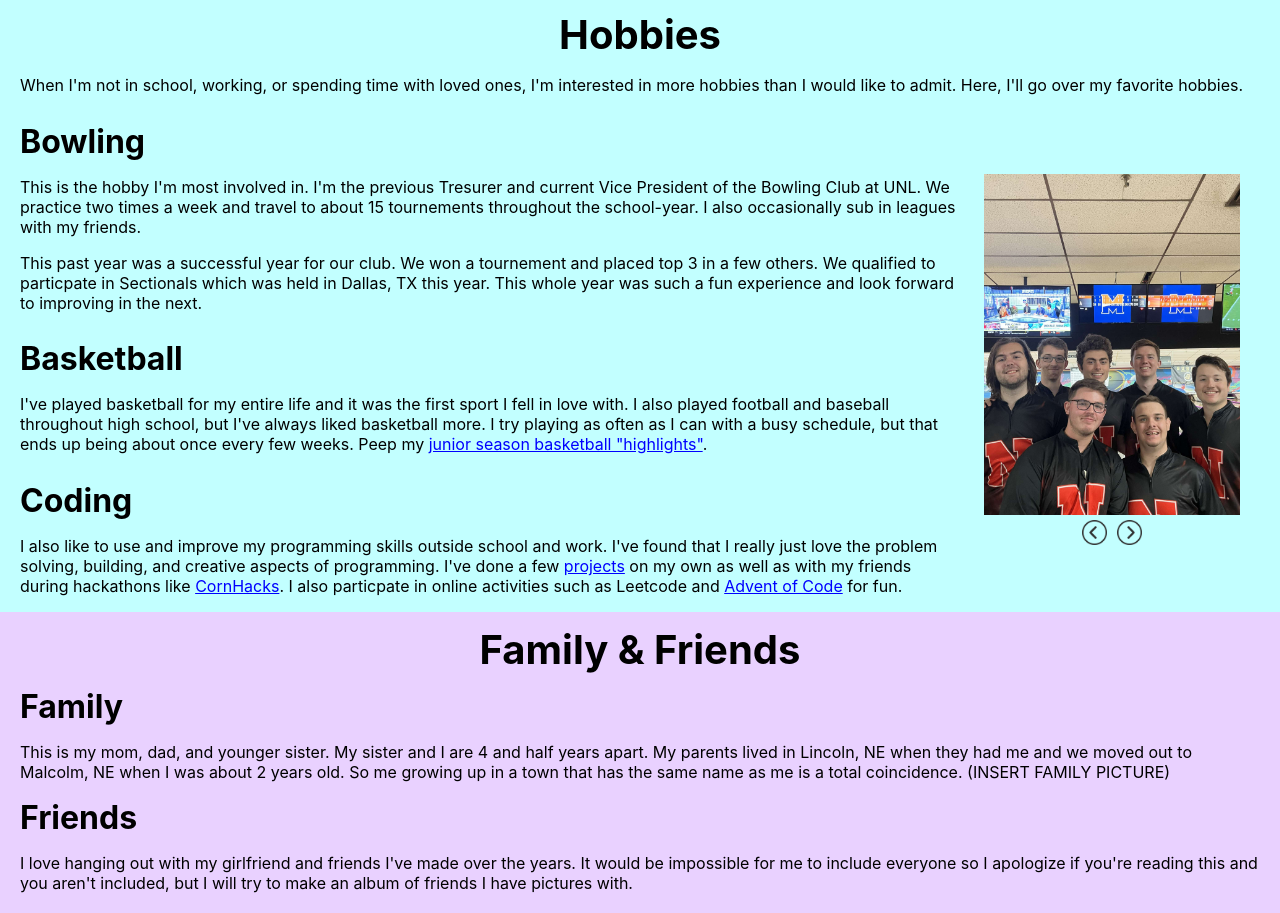
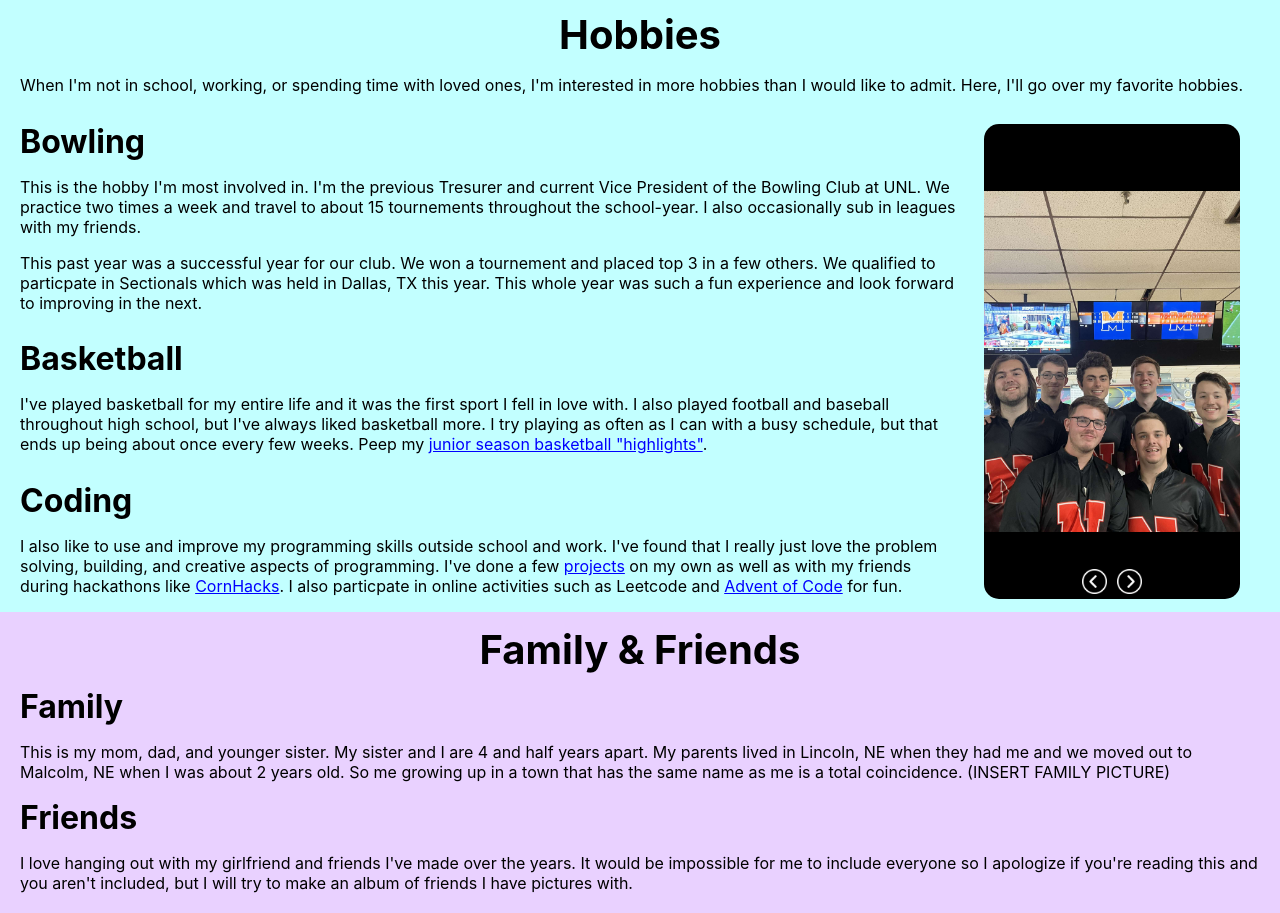
Before and after one commit to msaltzman5/my-website, a React (Create React App) app: page / in a window 1280 px wide. Shown: the part 1360-2273 px from the top of the page. Built offline with nearby package versions, Linux system fonts and the light colour scheme.

Commit message:
valid image carousel

```diff
--- a/src/Components/ImageCarousel/ImageCarousel.css
+++ b/src/Components/ImageCarousel/ImageCarousel.css
@@ -1,3 +1,15 @@
+.image-carousel-wrapper {
+  display: flex;
+  flex-direction: column;
+  align-items: center;
+  justify-content: center;
+  height: 95%;
+  background-color: black;
+  position: relative;
+  border-radius: 15px;
+  overflow: hidden; /* Prevent images from overflowing the border radius */
+}
+
 .image-carousel {
   text-align: center;
   width: 20vw;
@@ -5,26 +17,35 @@
 }
 
 .carousel-image {
-  width: 20vw;
+  width: 100%;
   height: auto;
+  transition: all 1s ease;
+  /* border-radius: 25px; */
 }
 
 .carousel-image:hover {
   cursor: pointer;
-  filter: brightness(85%);
+  filter: brightness(90%);
 }
 
 .loading-text {
   text-align: center;
+  color: white;
 }
 
 .carousel-controls {
-  margin-top: 5px;
+  position: absolute;
+  bottom: 5px; /* Position controls at the bottom with some margin */
+  left: 50%;
+  transform: translateX(-50%);
+  display: flex;
+  justify-content: center;
+  width: 100%;
 }
 
 .carousel-controls img {
   margin: 0 5px;
-  color: white;
+  filter: brightness(0) invert(1);
   border: none;
   border-radius: 5px;
   cursor: pointer;
--- a/src/Components/ImageCarousel/ImageCarousel.js
+++ b/src/Components/ImageCarousel/ImageCarousel.js
@@ -25,20 +25,21 @@ const ImageCarousel = ({ images }) => {
   };
 
   const handleImageLoad = () => {
-    setImageLoading(false); // Set loading state to false when image has loaded
+    setImageLoading(false);
   };
 
   const getFileName = (filePath) => {
     return filePath.split('/').pop()
-      .replace(/\.[a-f0-9]{8,}\..*/, '')
+      .replace(/\.[a-f0-9]{8,}\..*/, '') // get rid of hex code and .jpg
+      // next three space out file names and numbers to display correctly
       .replace(/([a-z])([A-Z])/g, '$1 $2')
       .replace(/([0-9])([A-Z])/g, '$1 $2')
       .replace(/([a-zA-Z])([0-9])/g, '$1 $2');
   };
 
   return (
+    <div className='image-carousel-wrapper'>
       <div className="image-carousel">
-      {/* TODO: add loading image for seamless transfer */}
         {imageLoading && (
           <p className='loading-text'>Loading...</p>
         )}
@@ -52,6 +53,7 @@ const ImageCarousel = ({ images }) => {
             className="carousel-image"
           />
         </a>
+      </div>
       <div className="carousel-controls">
         <img src={leftarrow} alt='not loading' onClick={previousImage} />
         <img src={rightarrow} alt='not loading' onClick={nextImage} />
```
Lines whose indentation alone changed are shown as unchanged.
